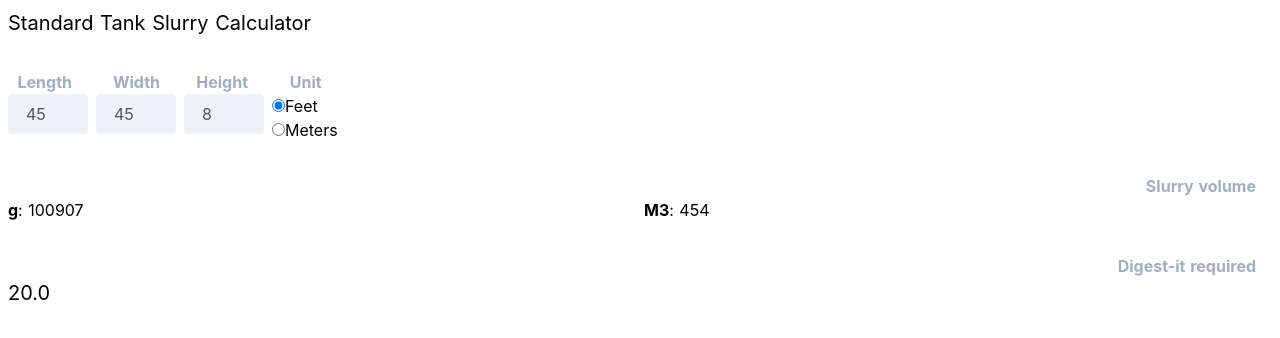
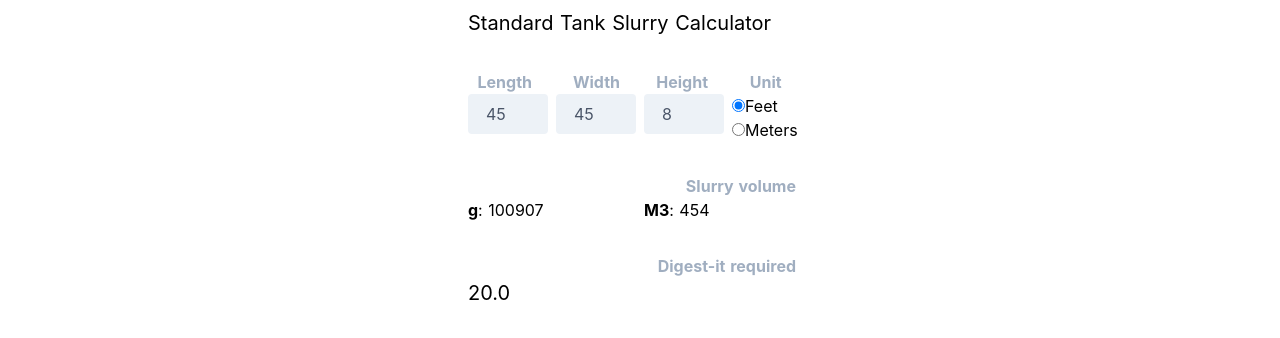
Before and after one commit to andyxmas/digest-it-calculator, a Nuxt app: page / in a window 1280 px wide. Shown: the top 338 px of the page. Built offline with nearby package versions, Linux system fonts and the light colour scheme.

Commit message:
some manifest?

```diff
--- a/nuxt.config.js
+++ b/nuxt.config.js
@@ -16,12 +16,10 @@ export default {
     },
 
     // Global CSS (https://go.nuxtjs.dev/config-css)
-  css: [
-  ],
+    css: [],
 
     // Plugins to run before rendering page (https://go.nuxtjs.dev/config-plugins)
-  plugins: [
-  ],
+    plugins: [],
 
     // Auto import components (https://go.nuxtjs.dev/config-components)
     components: true,
@@ -30,15 +28,20 @@ export default {
     buildModules: [
         // https://go.nuxtjs.dev/tailwindcss
         '@nuxtjs/tailwindcss',
-  ],
-
-  // Modules (https://go.nuxtjs.dev/config-modules)
-  modules: [
         // https://go.nuxtjs.dev/pwa
         '@nuxtjs/pwa',
     ],
 
+    // Modules (https://go.nuxtjs.dev/config-modules)
+    modules: [],
+
     // Build Configuration (https://go.nuxtjs.dev/config-build)
-  build: {
+    build: {},
+    pwa: {
+        manifest: {
+            name: 'Digest-it Calculator',
+            short_name: 'digestitcalc',
+            lang: 'en',
         }
     }
+}
--- a/pages/index.vue
+++ b/pages/index.vue
@@ -116,4 +116,11 @@ export default {
 }
 </script>
 
-<style></style>
+<style>
+
+.container {
+  max-width: 360px;
+  margin: 0 auto;
+  min-height: 100vh;
+}
+</style>
```
Lines whose indentation alone changed are shown as unchanged.
